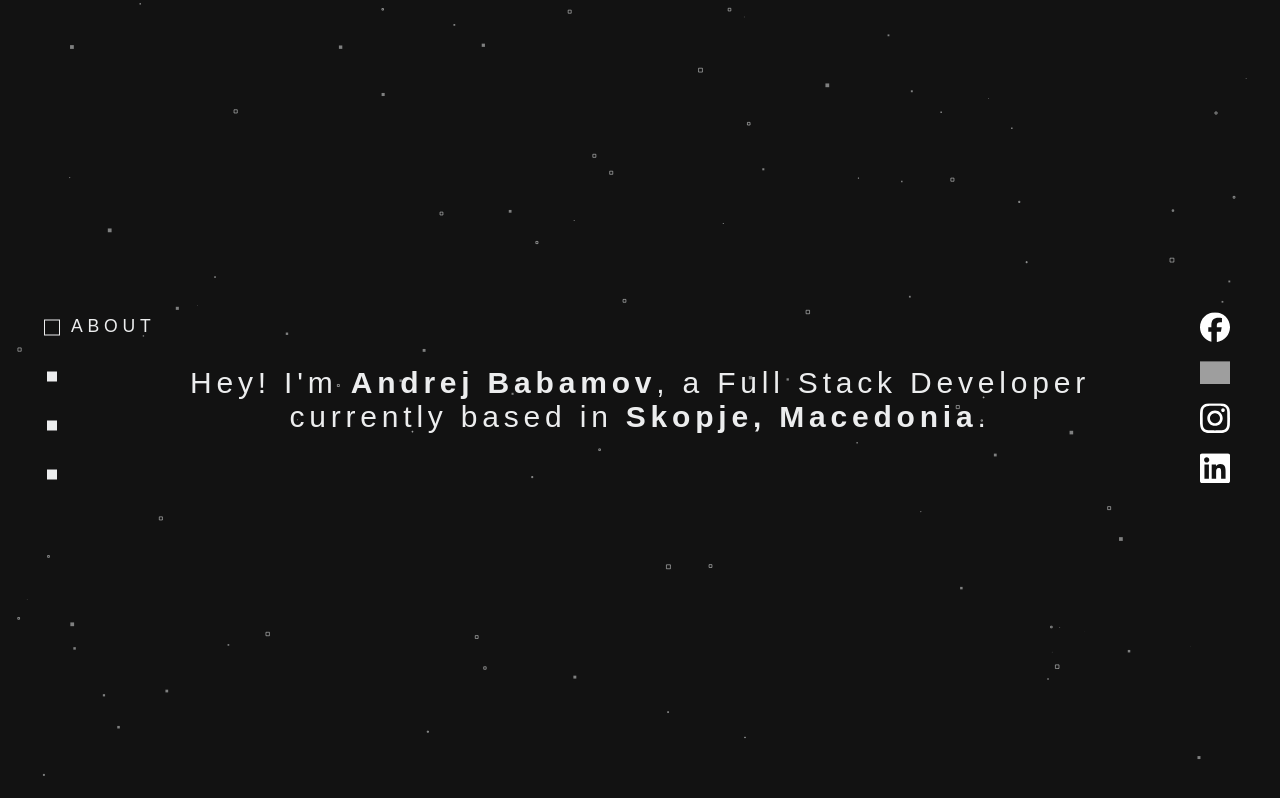
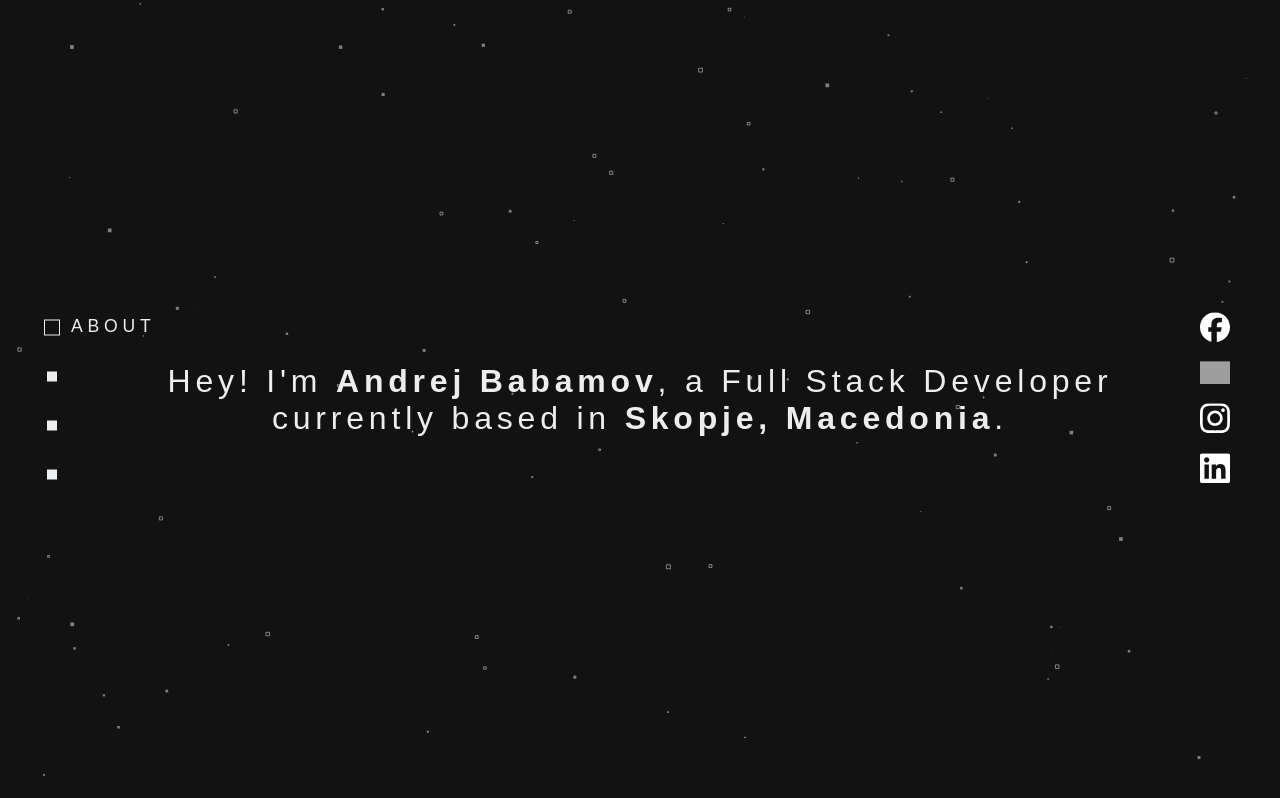
Before and after one commit to babamovandrej/my_portfolio, a React (Vite) app: page / in a window 1280 px wide. Built offline with nearby package versions, Linux system fonts and the light colour scheme; grey boxes are pictures that could not be loaded; a web font is replaced by a local one.

Commit message:
Add default font size in root

```diff
--- a/src/index.css
+++ b/src/index.css
@@ -24,10 +24,16 @@
   text-rendering: optimizeLegibility;
   -webkit-font-smoothing: antialiased;
   -moz-osx-font-smoothing: grayscale;
+
+  --font-size: 16px;
 }
 
 * {
   box-sizing: border-box;
+}
+
+html {
+  font-size: var(--font-size);
 }
 
 a {
@@ -48,7 +54,6 @@ h1, h2, h3, h4, h5, h6 {
 
 p {
   margin: 0;
-  font-size: 30px;
   letter-spacing: 0.3rem;
   color: var(--color-foreground);
 }
--- a/src/sections/about/about.css
+++ b/src/sections/about/about.css
@@ -8,5 +8,6 @@
 }
 
 .about-container p {
-    font-weight: 200;
+    font-weight: 400;
+    font-size: 2rem;
 }
```
